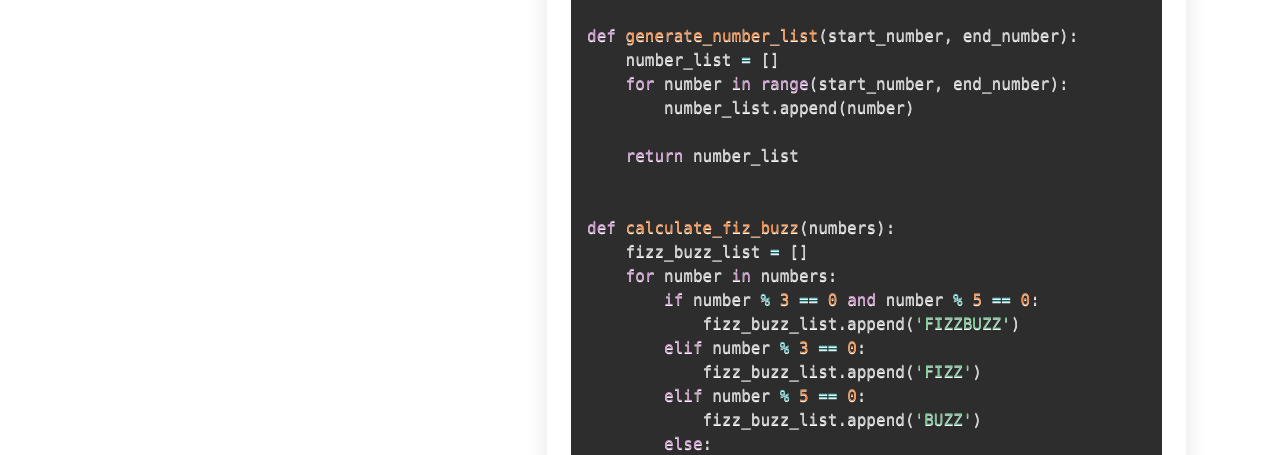
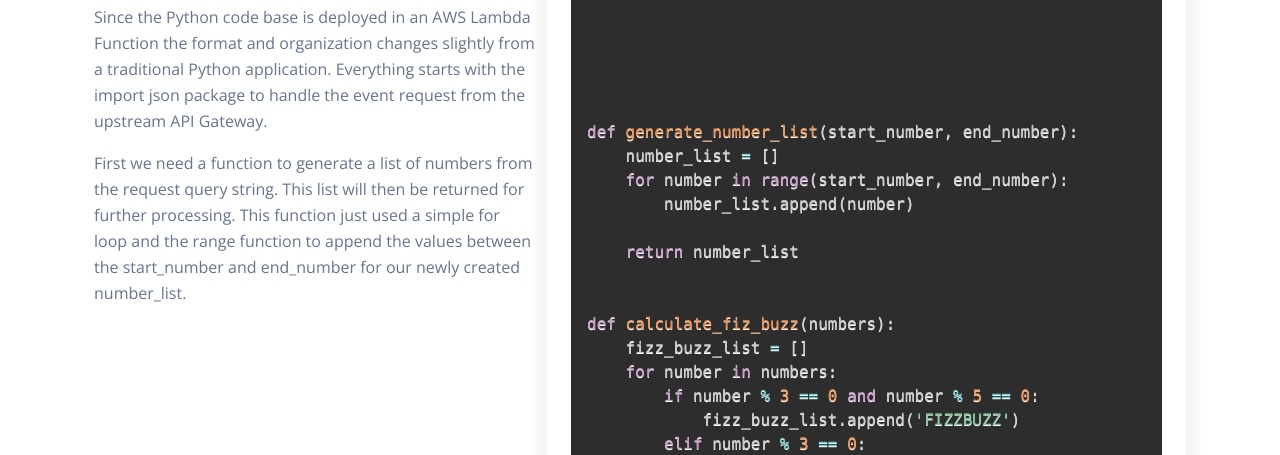
Before and after one commit to joeterlecki/fizzy-bubbly, a plain HTML site: page code.html in a window 1280 px wide. Shown: the part 326-781 px from the top of the page. Drawn offline with nearby package versions, Linux system fonts and the light colour scheme.

Commit message:
fizzbuzz red highlight

```diff
--- a/assets/css/style.css
+++ b/assets/css/style.css
@@ -18,6 +18,10 @@
   color: #583E80;
 }
 
+.FIZZBUZZ {
+  color: #ea0606;
+}
+
 language-css .token.string,
 .style .token.string,
 .token.entity,
--- a/code.html
+++ b/code.html
@@ -92,6 +92,15 @@
         <div class="col-lg-5">
           <h3 class="text-gradient text-primary mb-0 mt-2"><span class="brand-font">Fizzy Bubbly</span></h3>
           <h3>The Python Code</h3>
+          <p>Since the Python code base is deployed in an AWS Lambda Function the format and organization changes
+            slightly
+            from a traditional Python application. Everything starts with the import json package to handle the event
+            request from the upstream API Gateway.
+          </p>
+          <p>First we need a function to generate a list of numbers from the request query string. This list will then
+            be
+            returned for further processing. This function just used a simple for loop and the range function to append
+            the values between the start_number and end_number for our newly created number_list.</p>
 
         </div>
         <div class="col-lg-7 mt-lg-0 mt-5 ps-lg-0 ps-0">
@@ -99,6 +108,10 @@
             <pre class="line-numbers"><code class="language-python">
               # Extra Whitespace Added to follow description column.
               import json
+
+
+
+
 
               def generate_number_list(start_number, end_number):
                   number_list = []
```
